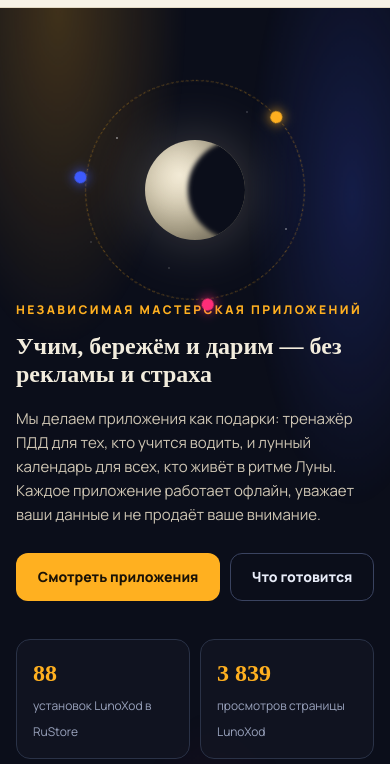
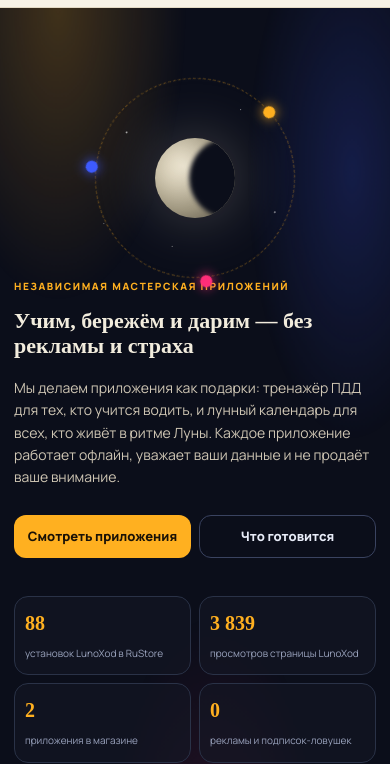
Before and after one commit to skrypnikvova-hue/karusel-znaniy, a plain HTML site: page index.html in a window 390 px wide. Shown: the part 82-846 px from the top of the page. Drawn offline with Linux system fonts and the light colour scheme; a web font is replaced by a local one.

Commit message:
fix(hub): decisive mobile layer with important overrides - no horizontal overflow at 390px

```diff
--- a/index.html
+++ b/index.html
@@ -111,6 +111,20 @@ h1{font-size:24px;line-height:1.15;max-width:calc(100vw - 32px)}
 .stat span{overflow-wrap:break-word}
 .cta{width:100%}
 .btn{flex:1 1 auto;text-align:center}
+}@media(max-width:720px){
+body{overflow-x:hidden}
+.wrap{padding:0 14px !important;max-width:100vw !important}
+h1{font-size:22px !important;line-height:1.15;max-width:100% !important}
+.hero p{font-size:14px !important;max-width:100% !important}
+.kicker{font-size:10px;letter-spacing:1.6px}
+.cta{flex-wrap:wrap;gap:8px}
+.btn{flex:1 1 140px;font-size:13px;padding:10px 12px}
+.strip{grid-template-columns:1fr 1fr !important;gap:8px}
+.stat{padding:10px}
+.stat b{font-size:20px}
+.stat span{font-size:10px}
+.heroArt{width:200px !important;height:200px !important;margin:18px auto 0}
+.stars{inset:-14px}
 }</style></head><body>
 <header><div class="bar"><div class="sunlogo"></div><span class="logo">karusel-znaniy</span>
 <nav><a href="#apps">Приложения</a><a href="#rel">Релизы</a><a href="#about">О нас</a></nav></div></header>
```
